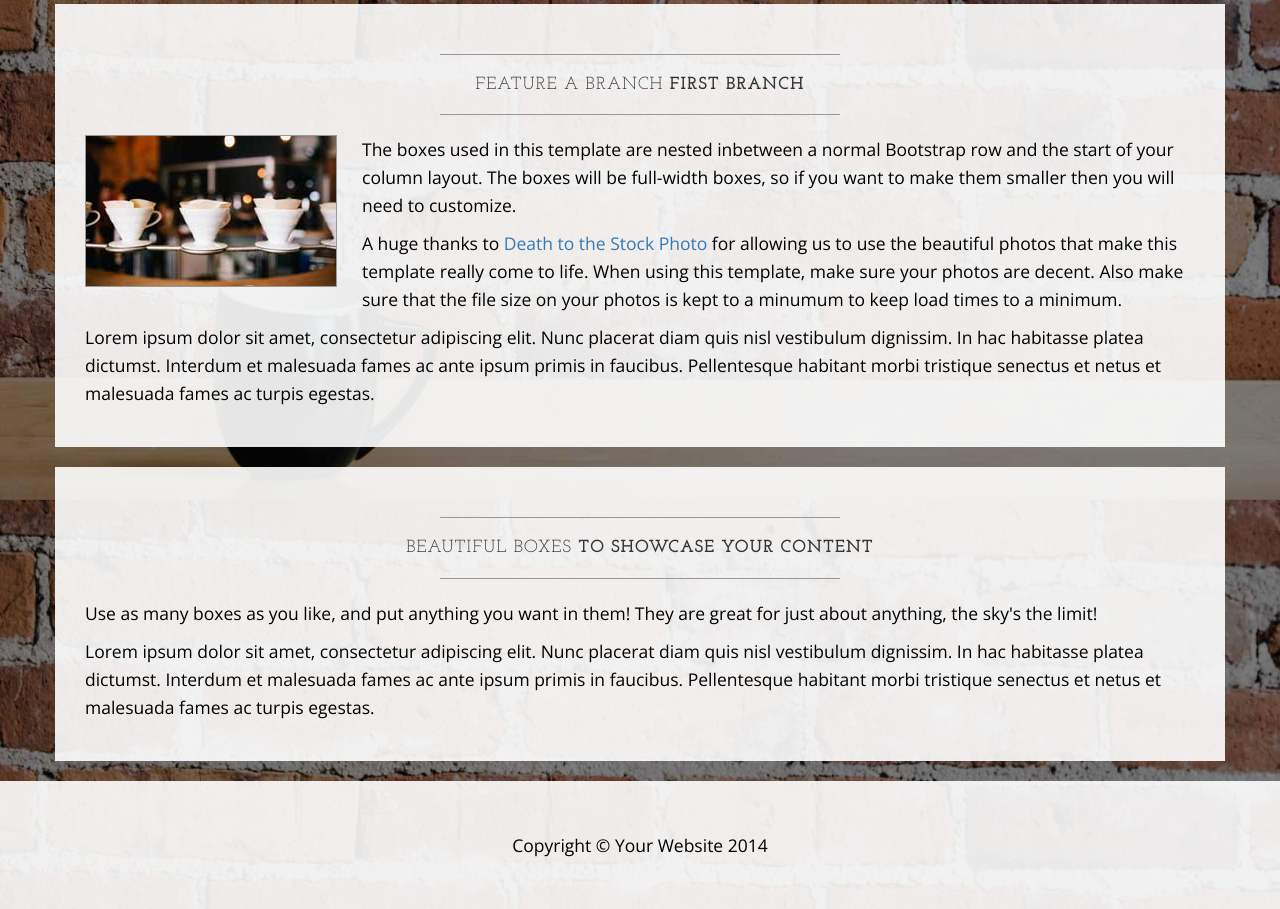
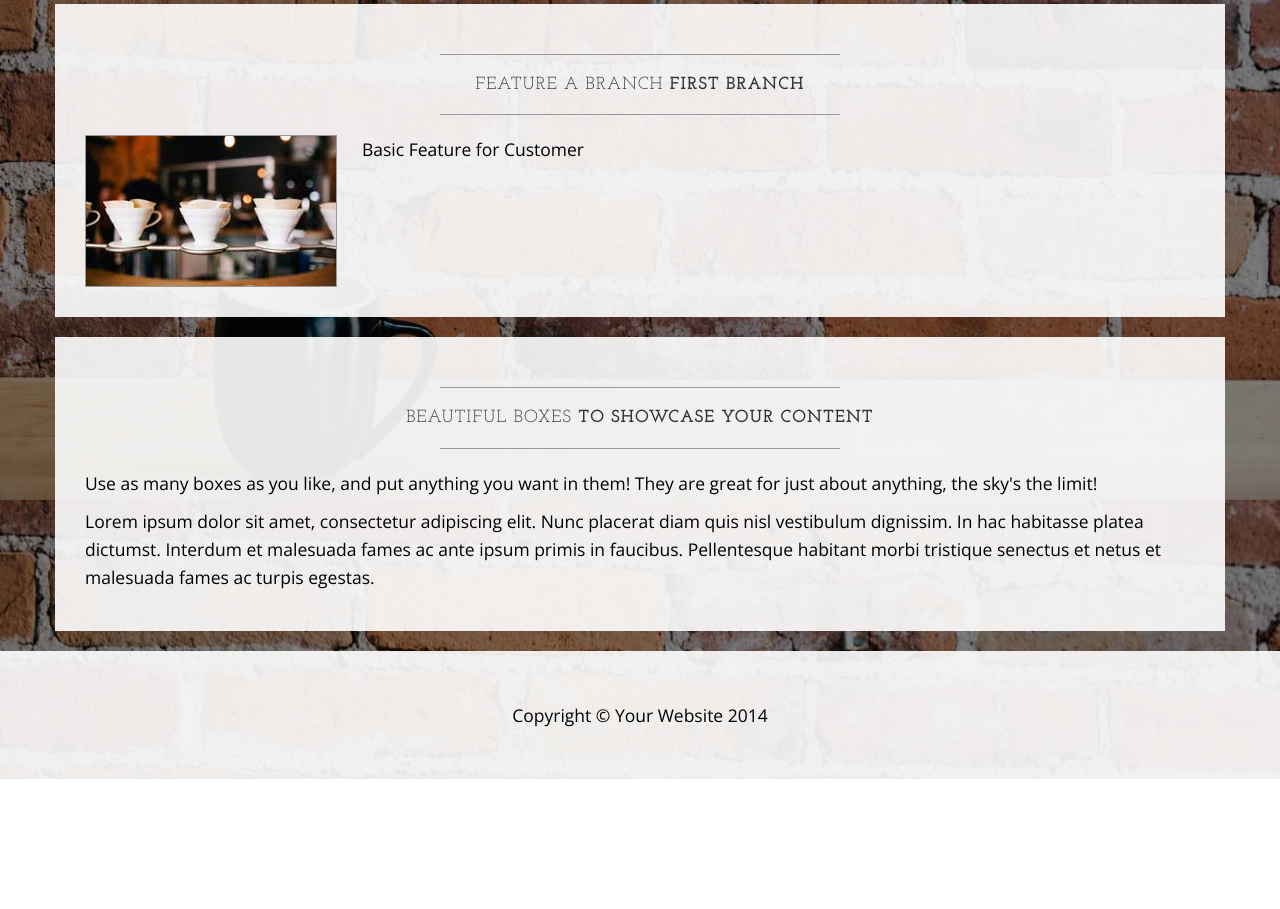
Before and after one commit to jwcmitchell/learning-git, a plain HTML site: page index.html in a window 1280 px wide. Shown: the part 1100-2009 px from the top of the page. After the commit the page ends 1879 px from the top, so only its background shows below. Drawn offline with nearby package versions, Linux system fonts and the light colour scheme.

Commit message:
Changed paragraph locally in featrueA branch

```diff
--- a/index.html
+++ b/index.html
@@ -129,9 +129,7 @@
                     <hr>
                     <img class="img-responsive img-border img-left" src="img/intro-pic.jpg" alt="">
                     <hr class="visible-xs">
-                    <p>The boxes used in this template are nested inbetween a normal Bootstrap row and the start of your column layout. The boxes will be full-width boxes, so if you want to make them smaller then you will need to customize.</p>
-                    <p>A huge thanks to <a href="http://join.deathtothestockphoto.com/" target="_blank">Death to the Stock Photo</a> for allowing us to use the beautiful photos that make this template really come to life. When using this template, make sure your photos are decent. Also make sure that the file size on your photos is kept to a minumum to keep load times to a minimum.</p>
-                    <p>Lorem ipsum dolor sit amet, consectetur adipiscing elit. Nunc placerat diam quis nisl vestibulum dignissim. In hac habitasse platea dictumst. Interdum et malesuada fames ac ante ipsum primis in faucibus. Pellentesque habitant morbi tristique senectus et netus et malesuada fames ac turpis egestas.</p>
+                    <p>Basic Feature for Customer</p>
                 </div>
             </div>
         </div>
```
